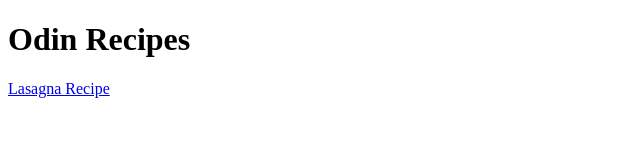
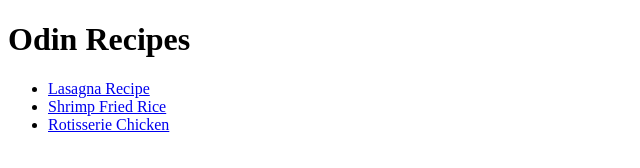
Before and after one commit to byudhip/odin-recipes, a plain HTML site: page index.html in a window 1280 px wide. Shown: the whole page, without its empty margins (0-640 px from the left). Drawn offline with Linux system fonts and the light colour scheme.

Commit message:
Modified index.html to add links to all 3 recipes

```diff
--- a/index.html
+++ b/index.html
@@ -7,6 +7,10 @@
 </head>
 <body>
     <h1>Odin Recipes</h1>
-    <a href="./recipes/lasagna.html">Lasagna Recipe</a>
+    <ul>
+        <li><a href="./recipes/lasagna.html">Lasagna Recipe</a></li>
+        <li><a href="./recipes/shrimp-fried-rice.html">Shrimp Fried Rice</a></li>
+        <li><a href="./recipes/rotisserie-chicken.html">Rotisserie Chicken</a></li>
+    </ul>
 </body>
 </html>
```
